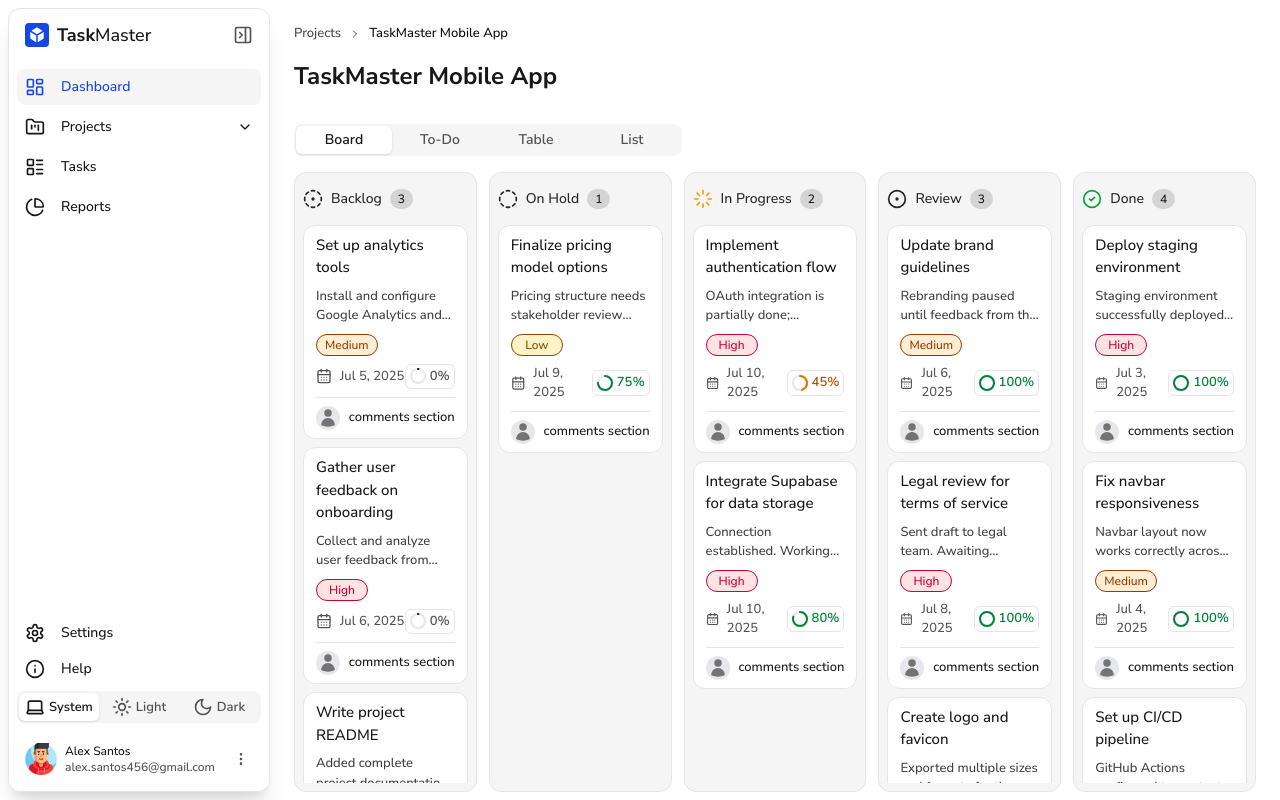
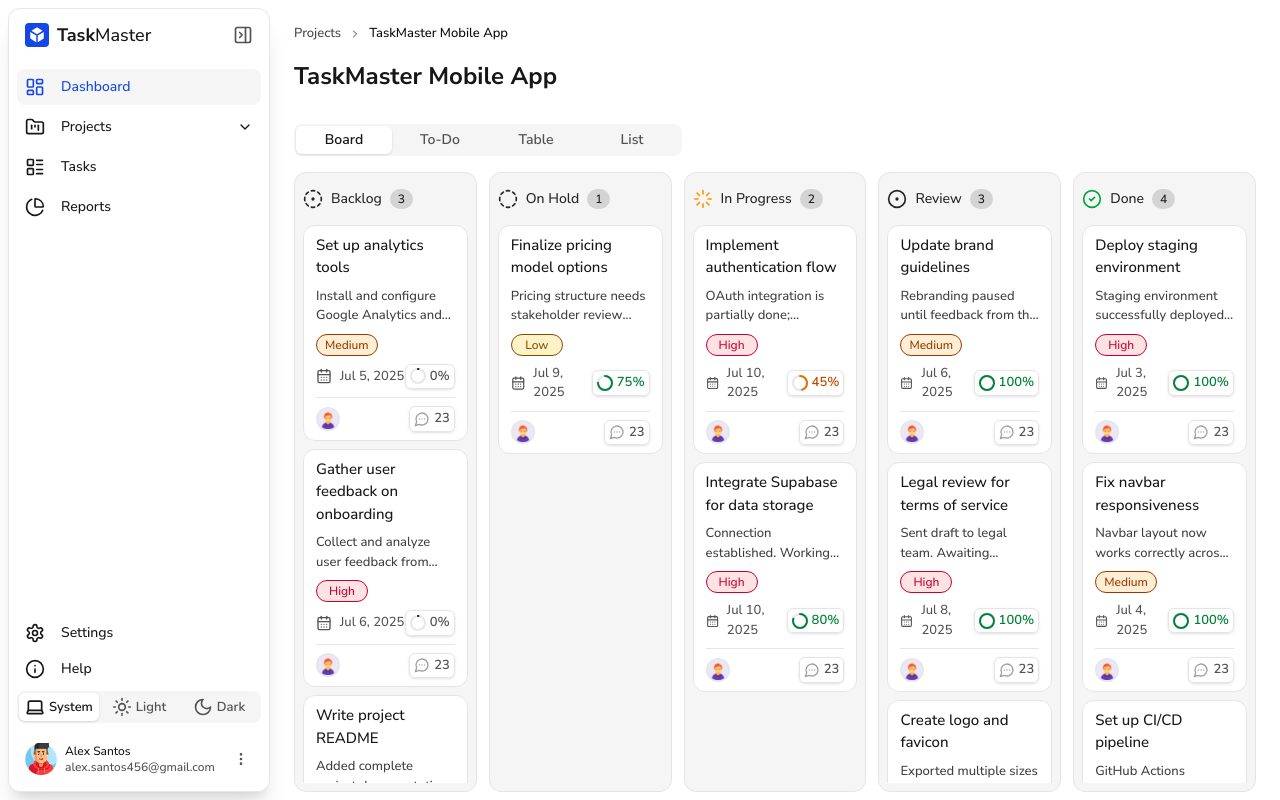
Before and after one commit to alexsantosquispe/taskmaster, a React (Vite) app: page / in a window 1280 px wide. Built offline with nearby package versions, Linux system fonts and the light colour scheme.

Commit message:
avatar modified and comments badge added

```diff
--- a/src/components/atoms/Avatar/Avatar.tsx
+++ b/src/components/atoms/Avatar/Avatar.tsx
@@ -1,9 +1,16 @@
 import { UserIcon } from '../../../icons';
+interface AvatarProps {
+  url?: string;
+}
 
-export const Avatar = () => {
+export const Avatar = ({ url }: AvatarProps) => {
   return (
     <div className="flex w-fit items-center justify-center overflow-hidden rounded-full bg-gray-200 p-0.5 text-neutral-500">
-      <UserIcon className="size-5" />
+      {url ? (
+        <img src={url} className="h-5 w-5" />
+      ) : (
+        <UserIcon className="size-5" />
+      )}
     </div>
   );
 };
--- a/src/components/atoms/Card.tsx
+++ /dev/null
@@ -1,35 +0,0 @@
-import { CalendarIcon } from '../../icons';
-
-const Card = () => {
-  return (
-    <div className="flex w-full flex-col rounded-lg border border-neutral-200 bg-white text-sm">
-      <div className="flex flex-col gap-2 px-2 pt-3">
-        <span className="text-base font-medium">
-          Research landing page trends.
-        </span>
-        <p className="text-neutral-600">
-          Lorem ipsum dolor sit amet consectetur, adipisicing elit. Sint quidem
-          rem quia exercitationem vitae doloremque voluptate optio quos fugit.
-        </p>
-      </div>
-
-      <div className="flex w-full items-center justify-between px-2 text-xs text-neutral-600">
-        <div className="flex items-center gap-2 py-4">
-          <CalendarIcon className="size-4" />
-          <span>12 Nov</span>
-        </div>
-
-        <div className="flex items-center gap-1 rounded px-1.5 py-0.5 text-neutral-400 shadow">
-          <div className="h-3 w-3 rounded-full border-[1.5px] border-neutral-200" />
-          <span>0%</span>
-        </div>
-      </div>
-
-      <hr className="text-neutral-200" />
-
-      <div className="px-2 py-3">Details</div>
-    </div>
-  );
-};
-
-export default Card;
--- /dev/null
+++ b/src/components/atoms/CommentsBadge/CommentsBadge.tsx
@@ -0,0 +1,24 @@
+import { twMerge } from 'tailwind-merge';
+import { CommentCircleIcon } from '../../../icons';
+
+interface CommentsBadgeProps {
+  numberOfComments: number;
+  className?: string;
+}
+
+export const CommentsBadge = ({
+  numberOfComments,
+  className
+}: CommentsBadgeProps) => {
+  return (
+    <div
+      className={twMerge(
+        'flex items-center justify-center gap-1 rounded-md border border-neutral-200 px-1 py-0.5 font-semibold text-neutral-600 shadow-sm dark:border-neutral-700 dark:text-white/80',
+        className
+      )}
+    >
+      <CommentCircleIcon className="text-neutral-400" />
+      <span>{numberOfComments}</span>
+    </div>
+  );
+};
--- a/src/components/atoms/ProgressBadge/ProgressBadge.tsx
+++ b/src/components/atoms/ProgressBadge/ProgressBadge.tsx
@@ -9,7 +9,7 @@ export const ProgressBadge = ({ percentage }: ProgressBadgeProps) => {
   const percentageStyles = getPercentageStyles(percentage);
 
   return (
-    <div className="flex items-center justify-center gap-1 rounded-md border border-neutral-200 px-1 py-0.5 font-semibold text-neutral-600 dark:border-neutral-700 dark:text-white/80">
+    <div className="flex items-center justify-center gap-1 rounded-md border border-neutral-200 px-1 py-0.5 font-semibold text-neutral-600 shadow-sm dark:border-neutral-700 dark:text-white/80">
       <CircularProgress percentage={percentage} className={percentageStyles} />
       <span className={percentageStyles}>{percentage}%</span>
     </div>
--- a/src/components/atoms/TaskItem/TaskItemCard.tsx
+++ b/src/components/atoms/TaskItem/TaskItemCard.tsx
@@ -2,6 +2,7 @@ import type { TaskType } from '../../../models/types';
 import { getPriorityStyles } from '../../../utils';
 import { Avatar } from '../Avatar/Avatar';
 import { Chip } from '../Chip/Chip';
+import { CommentsBadge } from '../CommentsBadge/CommentsBadge';
 import { DateBadge } from '../DateBadge/DateBadge';
 import { ProgressBadge } from '../ProgressBadge/ProgressBadge';
 
@@ -44,8 +45,8 @@ export const TaskItemCard = ({
 
       <hr className="text-neutral-200 dark:text-neutral-700" />
       <div className="flex items-center justify-between gap-2 py-2 dark:text-white/80">
-        <Avatar />
-        <div>comments section</div>
+        <Avatar url="/img/user-avatar.webp" />
+        <CommentsBadge numberOfComments={23} />
       </div>
     </article>
   );
--- /dev/null
+++ b/src/icons/CommentCircleIcon.tsx
@@ -0,0 +1,24 @@
+import { twMerge } from 'tailwind-merge';
+import type { SvgIconProps } from '../models/types';
+
+export const CommentCircleIcon = ({ className }: SvgIconProps) => {
+  return (
+    <svg
+      xmlns="http://www.w3.org/2000/svg"
+      width="24"
+      height="24"
+      viewBox="0 0 24 24"
+      fill="none"
+      stroke="currentColor"
+      strokeWidth="2"
+      strokeLinecap="round"
+      strokeLinejoin="round"
+      className={twMerge('size-4', className)}
+    >
+      <path d="M7.9 20A9 9 0 1 0 4 16.1L2 22Z" />
+      <path d="M8 12h.01" />
+      <path d="M12 12h.01" />
+      <path d="M16 12h.01" />
+    </svg>
+  );
+};
--- a/src/icons/index.ts
+++ b/src/icons/index.ts
@@ -11,6 +11,7 @@ import { CircleDotIcon } from './CircleDotIcon';
 import { CirclePlusIcon } from './CirclePlusIcon';
 import { CloseIcon } from './CloseIcon';
 import { CollapseIcon } from './CollapseIcon';
+import { CommentCircleIcon } from './CommentCircleIcon';
 import { EllipsisVerticalIcon } from './EllipsisVerticalIcon';
 import { ExpandIcon } from './ExpandIcon';
 import { InfoIcon } from './InfoIcon';
@@ -38,6 +39,7 @@ export {
   CirclePlusIcon,
   CloseIcon,
   CollapseIcon,
+  CommentCircleIcon,
   EllipsisVerticalIcon,
   ExpandIcon,
   InfoIcon,
```
Also changed, not shown: public/img/user-avatar.webp (added).
